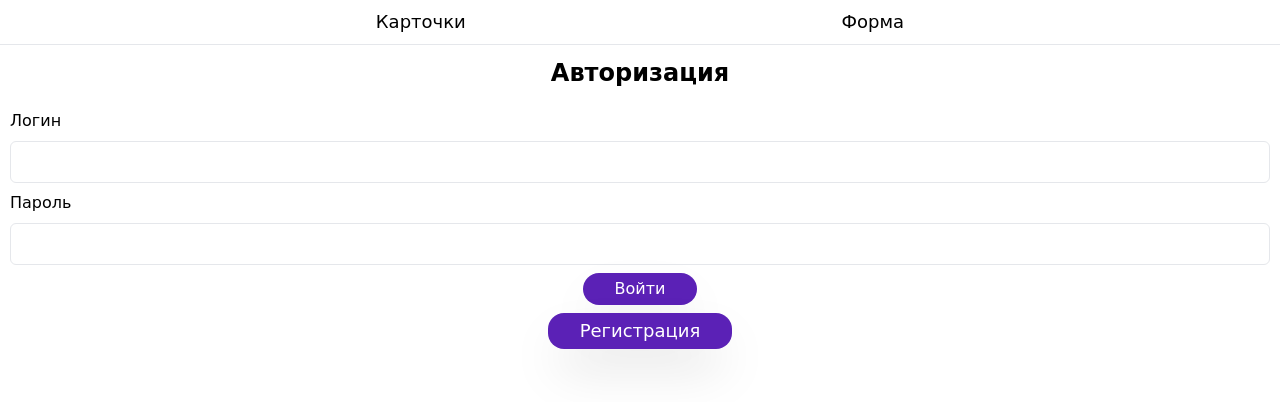
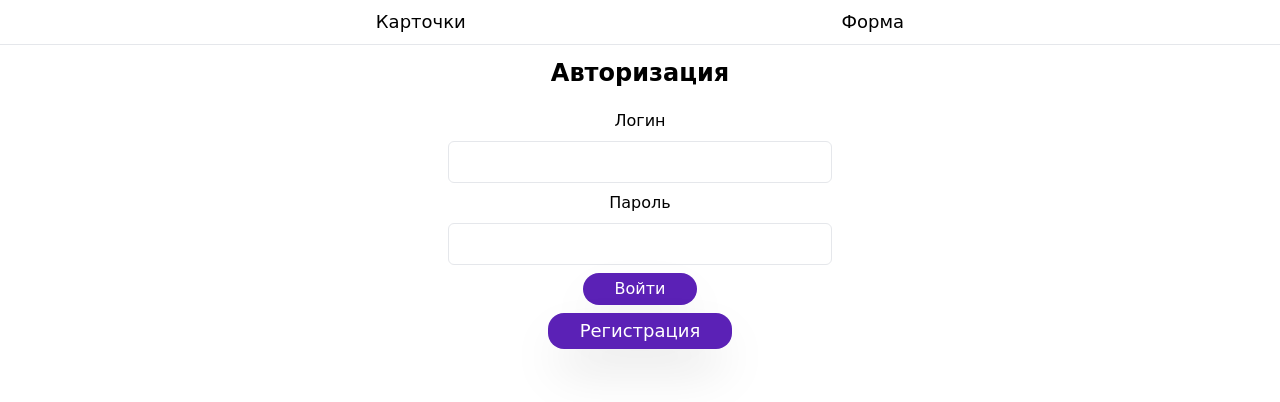
Before and after one commit to michael-leonov/sber-web-service, a React (Create React App) app in the folder client/: page /signin in a window 1280 px wide. Shown: the top 402 px of the page. Built offline with nearby package versions, Linux system fonts and the light colour scheme; no server answers.

Commit message:
add adaptive

```diff
--- a/client/src/components/add-card/index.tsx
+++ b/client/src/components/add-card/index.tsx
@@ -28,7 +28,7 @@ const AddCard = () => {
 
   return (
     <main>
-      <div className='container mx-auto px-2.5'>
+      <div className='container mx-auto'>
         <h1>Форма добавление новой карточки</h1>
 
         <form className='flex flex-col items-center gap-y-2' onSubmit={handleSubmit(onSubmit)}>
--- a/client/src/index.css
+++ b/client/src/index.css
@@ -30,7 +30,7 @@
   }
 
   .form-element-custom {
-    @apply border rounded-md p-2 focus:border-violet-500 outline-none w-full;
+    @apply border rounded-md p-2 focus:border-violet-500 outline-none w-full max-w-sm;
   }
 
   .main-button {
--- a/client/src/pages/auth/index.tsx
+++ b/client/src/pages/auth/index.tsx
@@ -59,9 +59,9 @@ const Auth = () => {
 
   return (
     <div>
-      <div className='container mx-auto px-2.5'>
+      <div className='container mx-auto'>
         <h1 className='text-center'>{isSignUp ? <>Регистрация</> : <>Авторизация</>}</h1>
-        <form className='flex flex-col gap-y-2' onSubmit={handleSubmit(onSubmit)}>
+        <form className='flex flex-col items-center gap-y-2' onSubmit={handleSubmit(onSubmit)}>
           <label htmlFor='name'>Логин</label>
           <input
             type='text'
--- a/client/src/pages/card-list/index.tsx
+++ b/client/src/pages/card-list/index.tsx
@@ -4,8 +4,6 @@ import Card from '../../components/card'
 import { useGetCardsQuery } from '../../redux/services/cardApi'
 
 const CardList = () => {
-  const LIMIT = 10
-
   const { data, isLoading, isError } = useGetCardsQuery()
 
   const isEmptyList = !isLoading && !data?.length
@@ -20,12 +18,12 @@ const CardList = () => {
 
   return (
     <main>
-      <div className='container mx-auto px-2.5'>
+      <div className='container mx-auto'>
         <h1>Список карточек</h1>
         {isEmptyList ? (
           <span>Карточки отсутствуют</span>
         ) : (
-          <div className='grid grid-cols-2 gap-3'>
+          <div className='grid grid-cols-2 gap-3 md:grid-cols-3 md:gap-6 lg:grid-cols-4 lg:gap-x-8 xl:gap-x-10'>
             {data.map((card: any) => (
               <Card key={card.id} {...card} />
             ))}
--- a/client/tailwind.config.js
+++ b/client/tailwind.config.js
@@ -1,8 +1,18 @@
 /** @type {import('tailwindcss').Config} */
 module.exports = {
-  content: ["./src/**/*.{js,jsx,ts,tsx}"],
+  content: ['./src/**/*.{js,jsx,ts,tsx}'],
   theme: {
+    container: {
+      padding: {
+        DEFAULT: '1rem',
+        sm: '2rem',
+        md: '3rem',
+        lg: '4rem',
+        xl: '5rem',
+        '2xl': '6rem',
+      },
+    },
     extend: {},
   },
   plugins: [],
-};
+}
```
